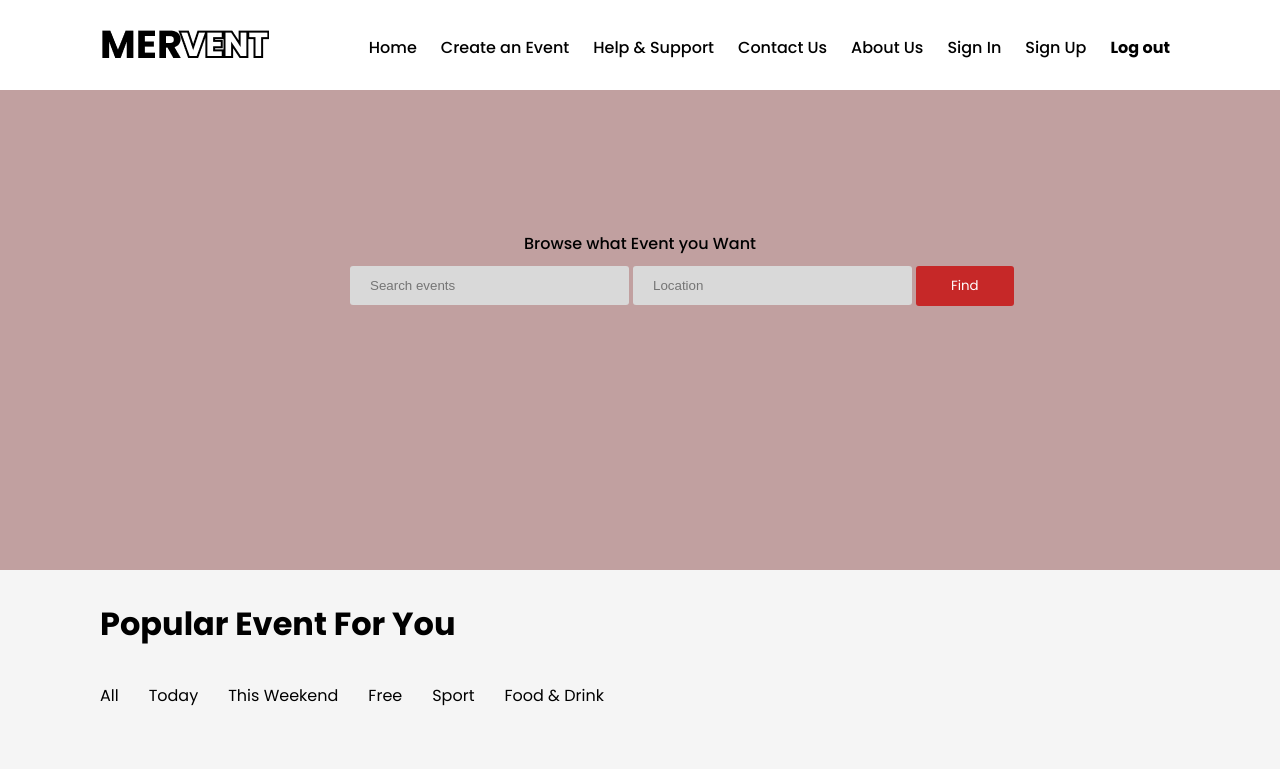
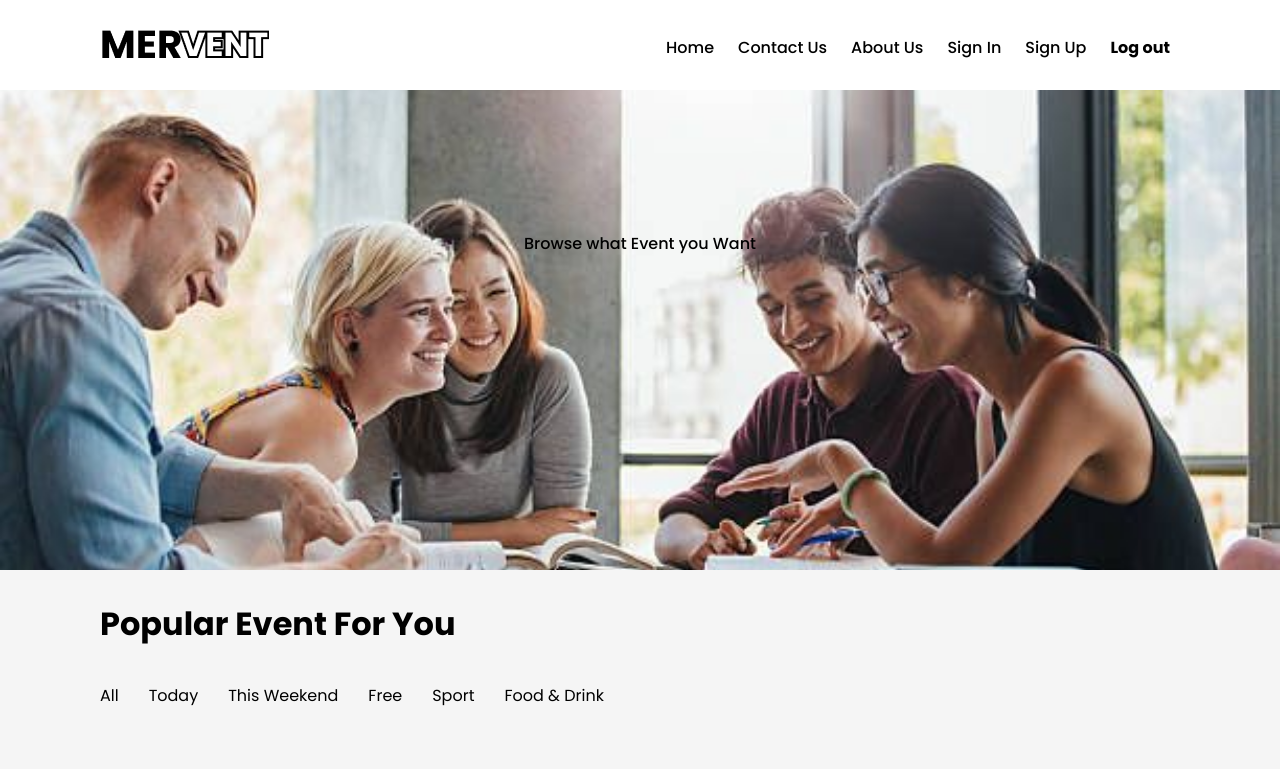
Before and after one commit to hastirou/mervent, a CodeIgniter app: the page made by application/views/frontend/index.php in a window 1280 px wide. Shown: the top 769 px of the page. Run offline with CodeIgniter, Linux system fonts and the light colour scheme.

Commit message:
banner + rapihkan

```diff
--- a/application/views/frontend/index.php
+++ b/application/views/frontend/index.php
@@ -16,8 +16,6 @@
 		</div>
 		<ul>
 			<li><a href="#">Home</a></li>
-			<li><a href="#">Create an Event</a></li>
-			<li><a href="#">Help & Support</a></li>
 			<li><a href="#">Contact Us</a></li>
 			<li><a href="#">About Us</a></li>
 			<li><a href="#">Sign In</a></li>
@@ -35,10 +33,6 @@
 	<section class="banner">
 		<div class="banner-area">
 			<p>Browse what Event you Want</p>
-			<div class="search-wrapper">
-			<input type="text" name="events" placeholder="Search events">
-			<input type="text" name="location" placeholder="Location">
-			<button type="submit">Find</button>
 			</div>
 	</section>
 
@@ -60,7 +54,6 @@
 					<img src="<?= base_url('assets/frontend/img/Banner-event.png')?>">
 				</div>
                 <div class="event-description">
-                <button><i class="fa fa-heart"></i></button>
 				<h3>Spot Birding Photography in Bromo Tengger Semeru National Park</h3>
 				<p class="date">Sunday, 5 June 2022 07.00 - 11.00 WIB</p>
 				<p class="description">Pronojiwo - Pronojiwo - East Java</p>
@@ -72,7 +65,6 @@
 					<img src="<?= base_url('assets/frontend/img/Banner-event.png')?>">
 				</div>
                 <div class="event-description">
-                <button><i class="fa fa-heart"></i></button>
 				<h3>Spot Birding Photography in Bromo Tengger Semeru National Park</h3>
 				<p class="date">Sunday, 5 June 2022 07.00 - 11.00 WIB</p>
 				<p class="description">Pronojiwo - Pronojiwo - East Java</p>
@@ -84,7 +76,6 @@
 					<img src="<?= base_url('assets/frontend/img/Banner-event.png')?>">
 				</div>
                 <div class="event-description">
-                <button><i class="fa fa-heart"></i></button>
 				<h3>Spot Birding Photography in Bromo Tengger Semeru National Park</h3>
 				<p class="date">Sunday, 5 June 2022 07.00 - 11.00 WIB</p>
 				<p class="description">Pronojiwo - Pronojiwo - East Java</p>
@@ -96,7 +87,6 @@
 					<img src="<?= base_url('assets/frontend/img/Banner-event.png')?>">
 				</div>
                 <div class="event-description">
-                <button><i class="fa fa-heart"></i></button>
 				<h3>Spot Birding Photography in Bromo Tengger Semeru National Park</h3>
 				<p class="date">Sunday, 5 June 2022 07.00 - 11.00 WIB</p>
 				<p class="description">Pronojiwo - Pronojiwo - East Java</p>
@@ -108,7 +98,6 @@
 					<img src="<?= base_url('assets/frontend/img/Banner-event.png')?>">
 				</div>
                 <div class="event-description">
-                <button><i class="fa fa-heart"></i></button>
 				<h3>Spot Birding Photography in Bromo Tengger Semeru National Park</h3>
 				<p class="date">Sunday, 5 June 2022 07.00 - 11.00 WIB</p>
 				<p class="description">Pronojiwo - Pronojiwo - East Java</p>
@@ -120,7 +109,6 @@
 					<img src="<?= base_url('assets/frontend/img/Banner-event.png')?>">
 				</div>
                 <div class="event-description">
-                <button><i class="fa fa-heart"></i></button>
 				<h3>Spot Birding Photography in Bromo Tengger Semeru National Park</h3>
 				<p class="date">Sunday, 5 June 2022 07.00 - 11.00 WIB</p>
 				<p class="description">Pronojiwo - Pronojiwo - East Java</p>
@@ -132,7 +120,6 @@
 					<img src="<?= base_url('assets/frontend/img/Banner-event.png')?>">
 				</div>
                 <div class="event-description">
-                <button><i class="fa fa-heart"></i></button>
 				<h3>Spot Birding Photography in Bromo Tengger Semeru National Park</h3>
 				<p class="date">Sunday, 5 June 2022 07.00 - 11.00 WIB</p>
 				<p class="description">Pronojiwo - Pronojiwo - East Java</p>
@@ -144,7 +131,6 @@
 					<img src="<?= base_url('assets/frontend/img/Banner-event.png')?>">
 				</div>
                 <div class="event-description">
-                <button><i class="fa fa-heart"></i></button>
 				<h3>Spot Birding Photography in Bromo Tengger Semeru National Park</h3>
 				<p class="date">Sunday, 5 June 2022 07.00 - 11.00 WIB</p>
 				<p class="description">Pronojiwo - Pronojiwo - East Java</p>
@@ -156,7 +142,6 @@
 					<img src="<?= base_url('assets/frontend/img/Banner-event.png')?>">
 				</div>
                 <div class="event-description">
-                <button><i class="fa fa-heart"></i></button>
 				<h3>Spot Birding Photography in Bromo Tengger Semeru National Park</h3>
 				<p class="date">Sunday, 5 June 2022 07.00 - 11.00 WIB</p>
 				<p class="description">Pronojiwo - Pronojiwo - East Java</p>
@@ -172,7 +157,6 @@
 		<ul>
 			<li><i class="fa fa-home"></i> <a href="#">Home</a></li>
 			<li><i class="fa fa-calendar"></i> <a href="#">Schedule</a></li>
-            <li><a class="create" href="#"><i class="fa fa-plus-circle"></i></a></li>
 			<li><i class="fa fa-heart"></i> <a href="#">Favorite</a></li>
 			<li><i class="fa fa-user"></i> <a href="#">Profile</a></li>
 		</ul>
--- a/assets/frontend/css/style.css
+++ b/assets/frontend/css/style.css
@@ -69,7 +69,7 @@ nav .icon{
 /*banner*/
 
 .banner-area{
-	background-image: url('../img/Banner.png');
+	background-image: url('../img/Banner-photo.jpg');
 	background-size: cover;
 	background-position: center center;
 	height: 60vh;
```
Also changed, not shown: assets/frontend/img/Banner-photo.jpg (added), assets/frontend/img/download (5).jpg (added).
